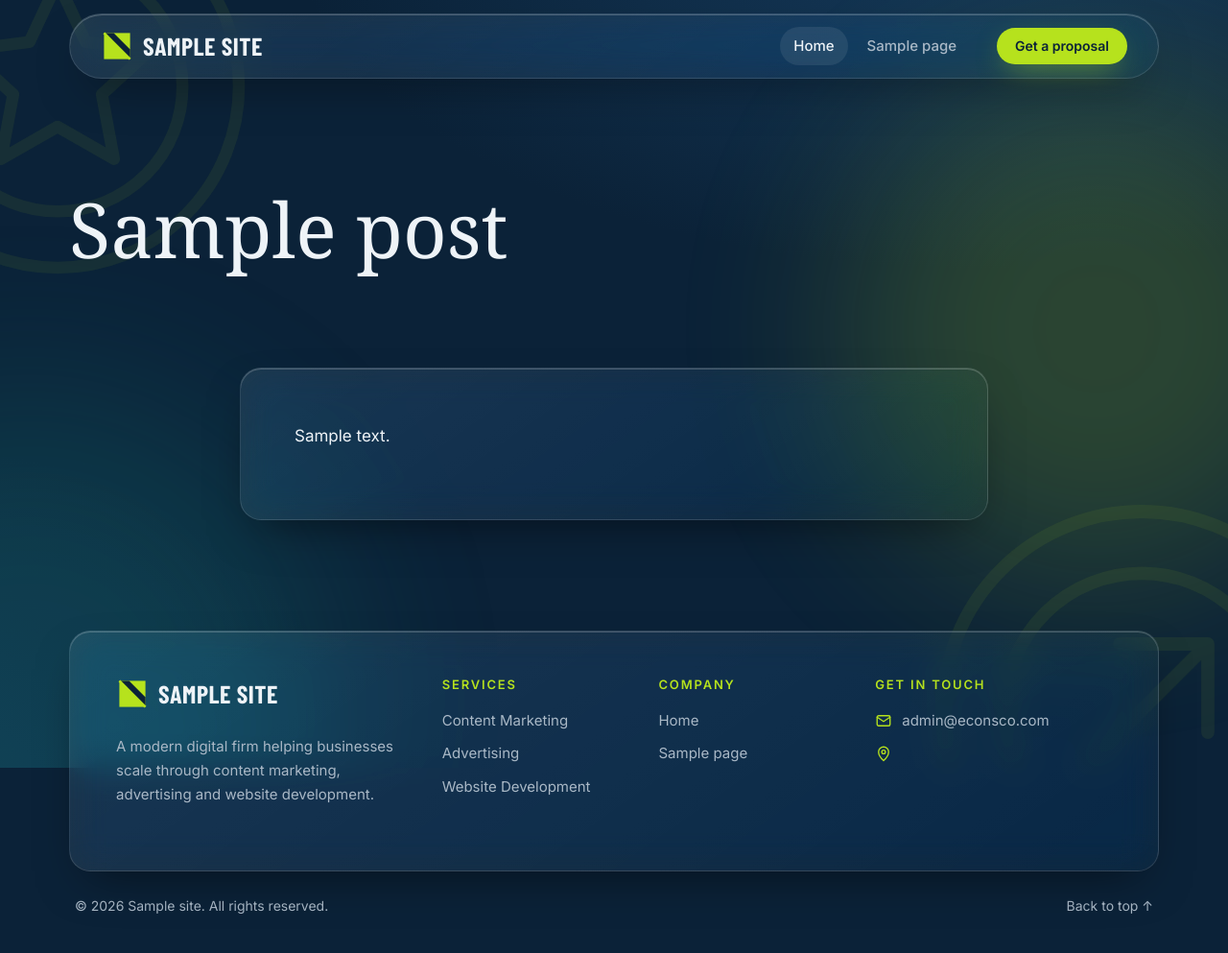
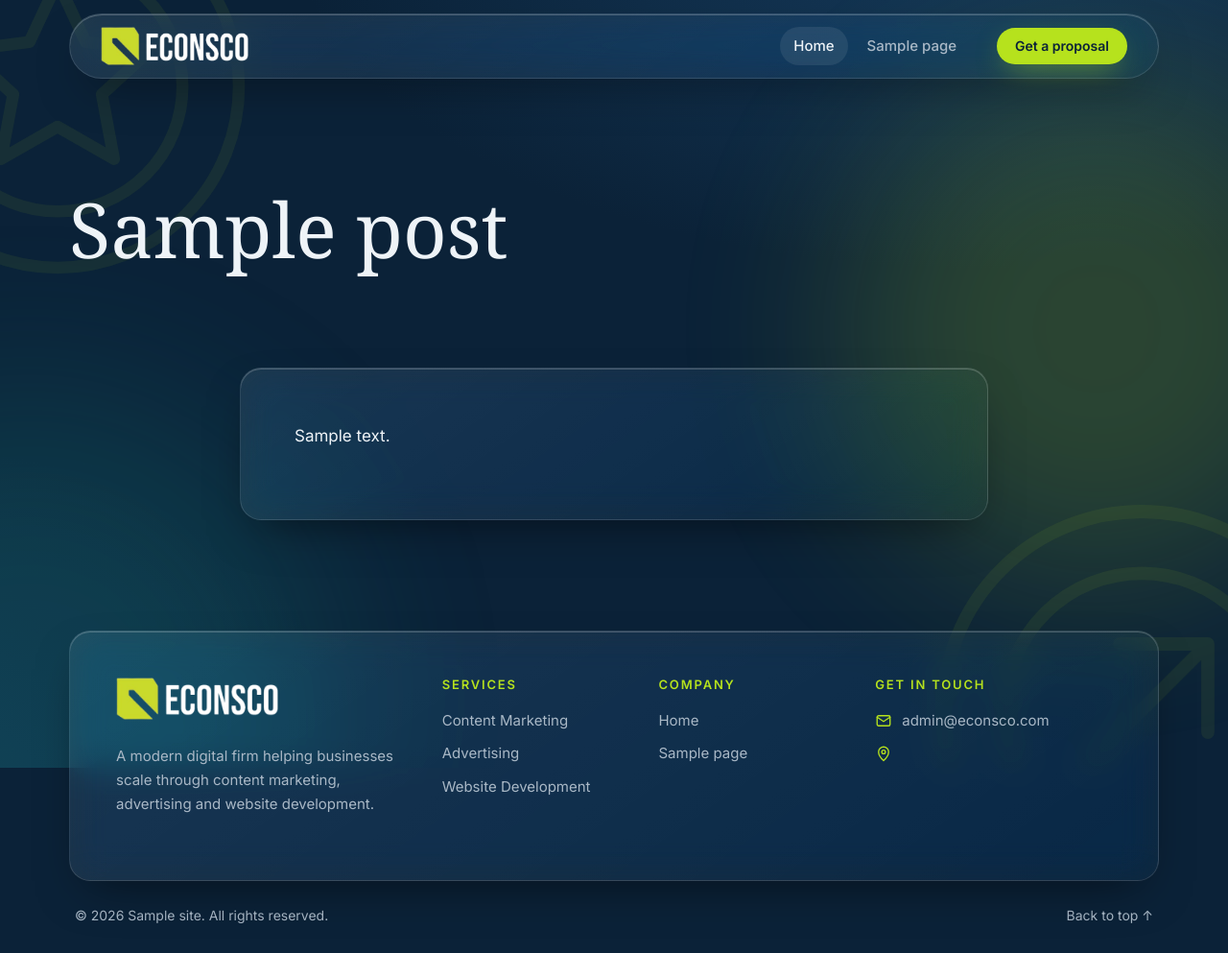
Before and after one commit to zaidmuhammed-beast/banaclo, a WordPress theme: template econsco-wordpress/econsco/page.php in a window 1280 px wide. Shown: the whole page at 96% size. Before the commit the page ends 952 px from the top, so only its background shows below. Run offline with PHP 8.4 and a stand-in for WordPress, Linux system fonts and the light colour scheme; the site name, menu and one post (Sample post) are stand-ins, and other content is empty; some libraries are stand-ins or nearby versions; some web fonts are replaced.

Commit message:
Use the official ECONSCO logo
Replace the drawn placeholder mark with the supplied logo. The header
and footer use a white-wordmark version made for the dark background;
the original is kept as logo-dark.png. The lime mark is traced to SVG
and used as the browser-tab and home-screen icon until a Site Icon is
set in the Customizer.

Co-Authored-By: Claude Opus 5.5 <noreply@anthropic.com>
Claude-Session: https://claude.ai/code/session_01PR24wKR635Pjgm4Nbj7Lnk

```diff
--- a/econsco-wordpress/econsco/assets/css/main.css
+++ b/econsco-wordpress/econsco/assets/css/main.css
@@ -329,20 +329,15 @@ h4 {
 	color: var(--text);
 }
 
-.brand__mark {
-	width: 34px;
-	height: 34px;
-}
-
-.brand__name {
-	font: 700 26px/1 var(--font-brand);
-	letter-spacing: 0.02em;
-	text-transform: uppercase;
-}
-
+.brand__logo,
 .brand .custom-logo {
-	max-height: 44px;
+	height: 40px;
 	width: auto;
+	max-width: 100%;
+}
+
+.site-footer .brand__logo {
+	height: 44px;
 }
 
 .site-nav {
--- a/econsco-wordpress/econsco/functions.php
+++ b/econsco-wordpress/econsco/functions.php
@@ -97,6 +97,20 @@ function econsco_page_url( $slug ) {
 	return $page ? get_permalink( $page ) : home_url( '/' . $slug . '/' );
 }
 
+/**
+ * Browser-tab and home-screen icons, used until a Site Icon is set in the Customizer.
+ */
+function econsco_fallback_icons() {
+	if ( has_site_icon() ) {
+		return;
+	}
+	$dir = get_template_directory_uri() . '/assets/img/';
+	printf( '<link rel="icon" href="%s" type="image/svg+xml">' . "\n", esc_url( $dir . 'mark.svg' ) );
+	printf( '<link rel="icon" href="%s" sizes="32x32">' . "\n", esc_url( $dir . 'icon-32.png' ) );
+	printf( '<link rel="apple-touch-icon" href="%s">' . "\n", esc_url( $dir . 'icon-180.png' ) );
+}
+add_action( 'wp_head', 'econsco_fallback_icons' );
+
 function econsco_excerpt_length() {
 	return 24;
 }
--- a/econsco-wordpress/econsco/template-parts/logo.php
+++ b/econsco-wordpress/econsco/template-parts/logo.php
@@ -1,6 +1,7 @@
 <?php
 /**
- * Logo: the uploaded custom logo, or the built-in ECONSCO mark + wordmark.
+ * Logo: the logo uploaded in Site Identity, or the built-in ECONSCO logo
+ * (white wordmark version for the dark background).
  *
  * @package econsco
  */
@@ -13,10 +14,5 @@ if ( has_custom_logo() ) {
 }
 ?>
 <a class="brand" href="<?php echo esc_url( home_url( '/' ) ); ?>" rel="home">
-	<svg class="brand__mark" viewBox="0 0 40 40" aria-hidden="true" focusable="false">
-		<path d="M4 4h32v32H4z" fill="#b6e21d"/>
-		<path d="M4 4h12L36 24v12L4 4z" fill="#0b2238"/>
-		<path d="M4 4l32 32" stroke="#b6e21d" stroke-width="3"/>
-	</svg>
-	<span class="brand__name"><?php bloginfo( 'name' ); ?></span>
+	<img class="brand__logo" src="<?php echo esc_url( get_template_directory_uri() . '/assets/img/logo-light.png' ); ?>" width="426" height="111" alt="<?php echo esc_attr( get_bloginfo( 'name' ) ); ?>">
 </a>
```
Also changed, not shown: econsco-wordpress/README.md, econsco-wordpress/econsco/assets/img/icon-180.png (added), econsco-wordpress/econsco/assets/img/icon-32.png (added), econsco-wordpress/econsco/assets/img/icon-512.png (added), econsco-wordpress/econsco/assets/img/logo-dark.png (added), econsco-wordpress/econsco/assets/img/logo-light.png (added), econsco-wordpress/econsco/assets/img/mark.svg (added), econsco-wordpress/econsco/screenshot.png.
